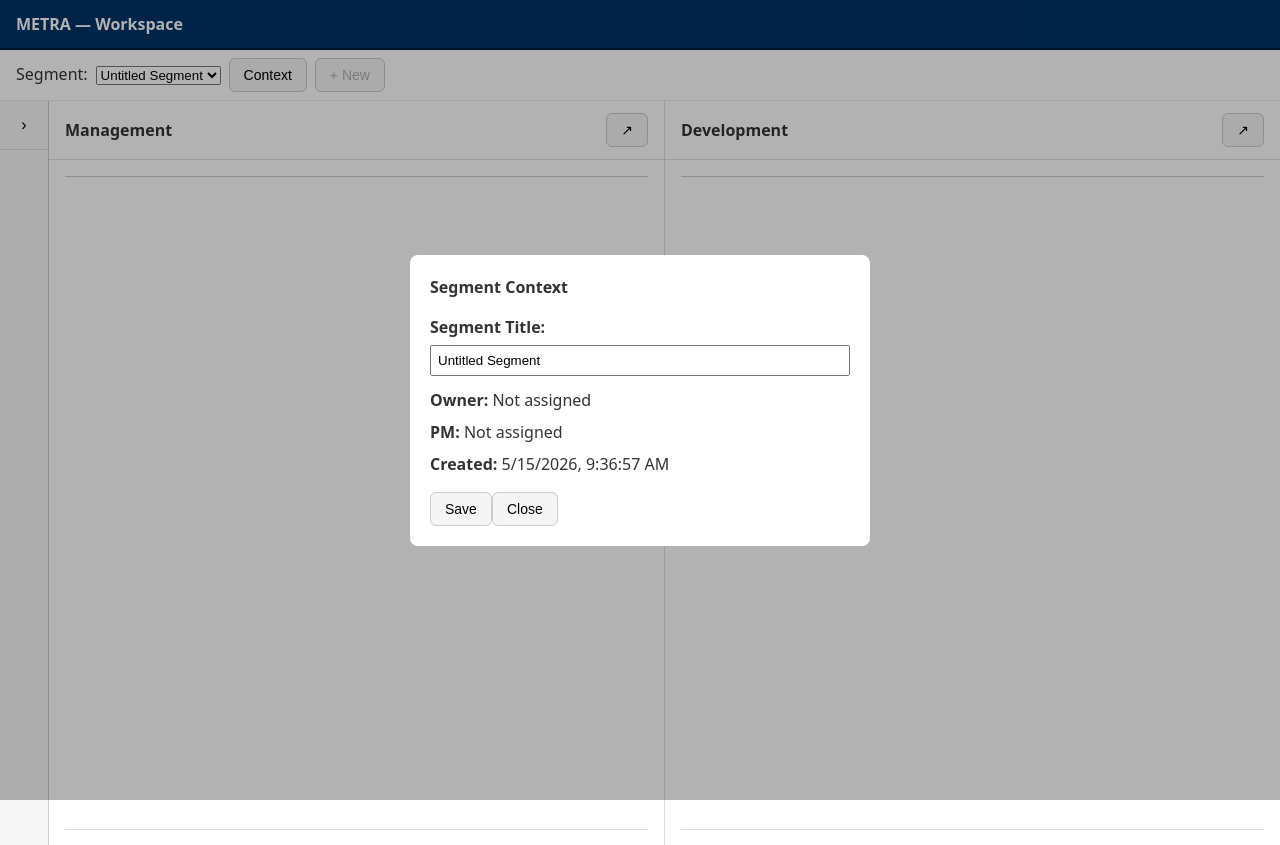
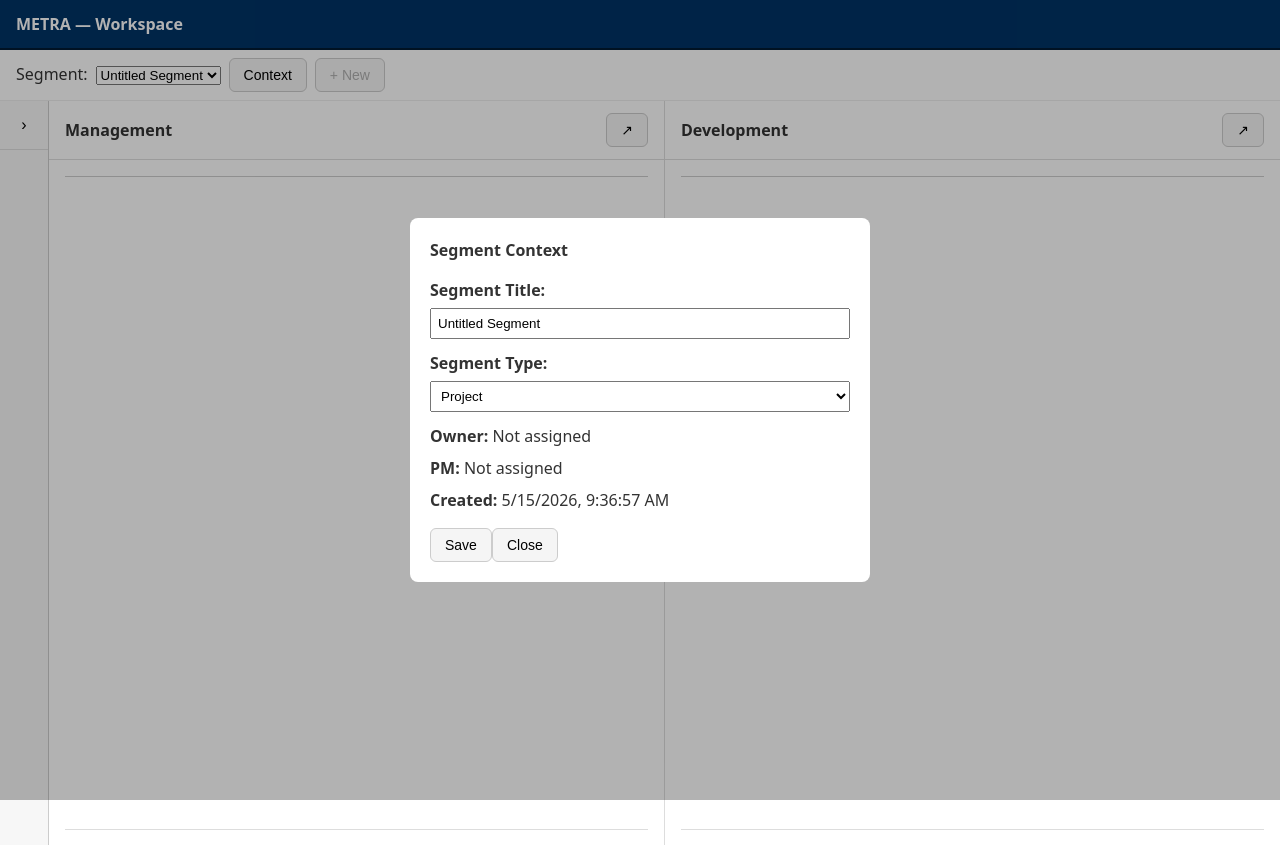
Before and after one commit to johnjkelly1945-ops/project-tracker-vite-pwa-v15, a React (Vite) app: page / in a window 1280 px wide. Both pictures are taken after a click on the button "Context". Built offline with nearby package versions, Linux system fonts and the light colour scheme.

Commit message:
Stage 481C.1 — segment operational type identity

```diff
--- a/src/App.jsx
+++ b/src/App.jsx
@@ -122,6 +122,7 @@ export default function App() {
   const [globalEscalationLedgerOpen, setGlobalEscalationLedgerOpen] = useState(false);
   const [segmentContextOpen, setSegmentContextOpen] = useState(false);
   const [segmentTitleDraft, setSegmentTitleDraft] = useState("");
+  const [segmentTypeDraft, setSegmentTypeDraft] = useState("PROJECT");
   const [activeRegisterItem, setActiveRegisterItem] = useState(null);
   const [documentItem, setDocumentItem] = useState(null);
   const [documentOpen, setDocumentOpen] = useState(false);
@@ -134,6 +135,7 @@ export default function App() {
     const defaultSegment = {
       segmentId: `segment-${Date.now()}`,
       segmentTitle: "Untitled Segment",
+      segmentType: "PROJECT",
       archived: false,
       createdAt: Date.now(),
     };
@@ -658,6 +660,7 @@ export default function App() {
 
   useEffect(() => {
     setSegmentTitleDraft(activeSegment?.segmentTitle || "");
+    setSegmentTypeDraft(activeSegment?.segmentType || "PROJECT");
   }, [activeSegment]);
   /* ===================== Stage 359C — Segment Render Filtering ===================== */
   const visibleDevSummaries = orderedDevSummaries.filter(s => (s.segmentId ?? activeWorkspaceSegments[0]?.segmentId) === effectiveSegmentId);
@@ -728,6 +731,7 @@ export default function App() {
     const newSegment = {
       segmentId: `segment-${Date.now()}`,
       segmentTitle: title,
+      segmentType: segmentTypeDraft,
       archived: false,
       createdAt: Date.now(),
       pmId: actor?.id
@@ -748,6 +752,7 @@ export default function App() {
           ? {
               ...s,
               segmentTitle: segmentTitleDraft.trim() || "Untitled Segment",
+              segmentType: segmentTypeDraft,
             }
           : s
       )
@@ -831,6 +836,24 @@ export default function App() {
                     />
                   </div>
 
+
+                    <div style={{ marginTop: "12px" }}>
+                      <strong>Segment Type:</strong>
+
+                      <select
+                        style={{
+                          width: "100%",
+                          marginTop: "6px",
+                          padding: "6px",
+                          boxSizing: "border-box",
+                        }}
+                        value={segmentTypeDraft}
+                        onChange={(e) => setSegmentTypeDraft(e.target.value)}
+                      >
+                        <option value="PROJECT">Project</option>
+                        <option value="PROGRAMME">Programme</option>
+                      </select>
+                    </div>
 
                   <div style={{ marginTop: "12px" }}>
                     <strong>Owner:</strong>{" "}
```
